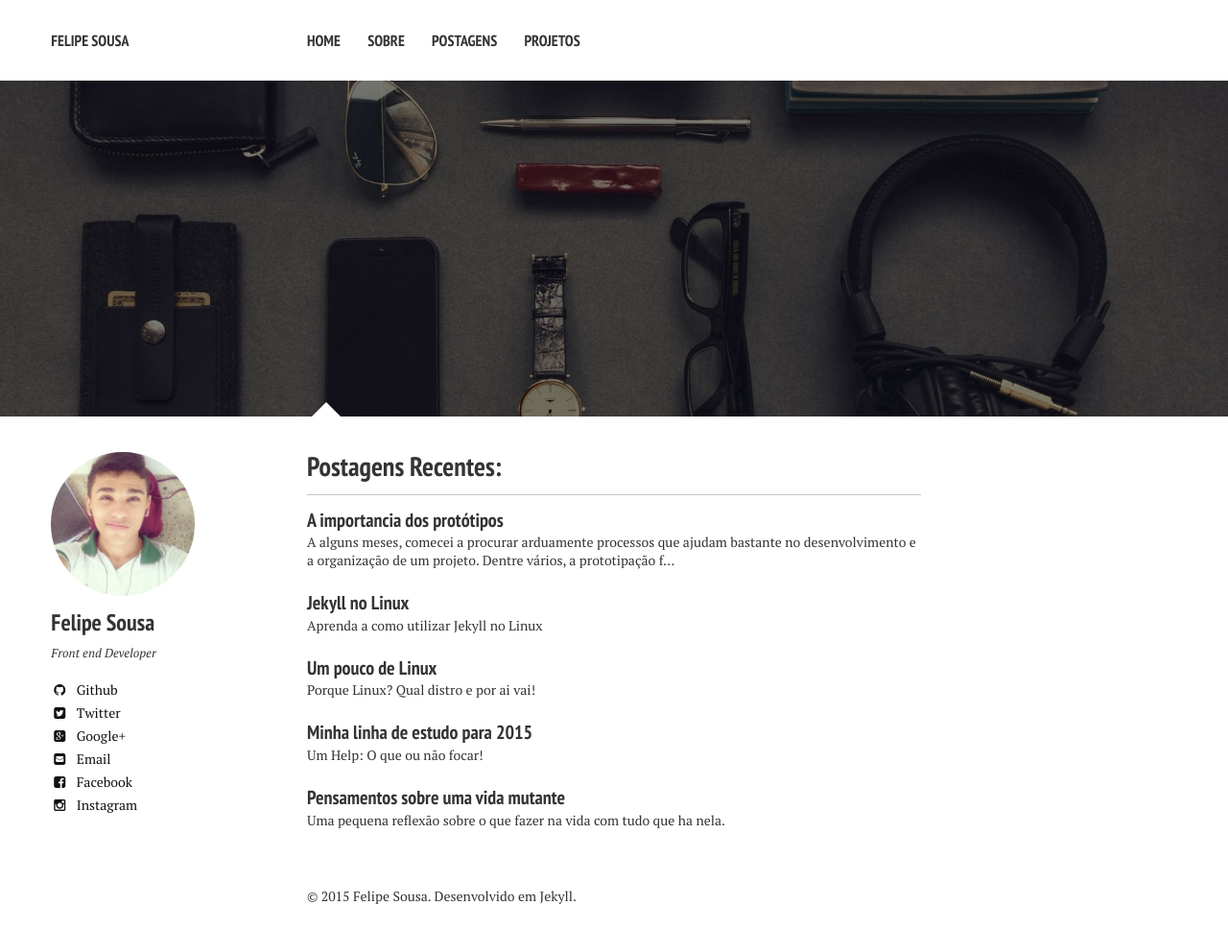
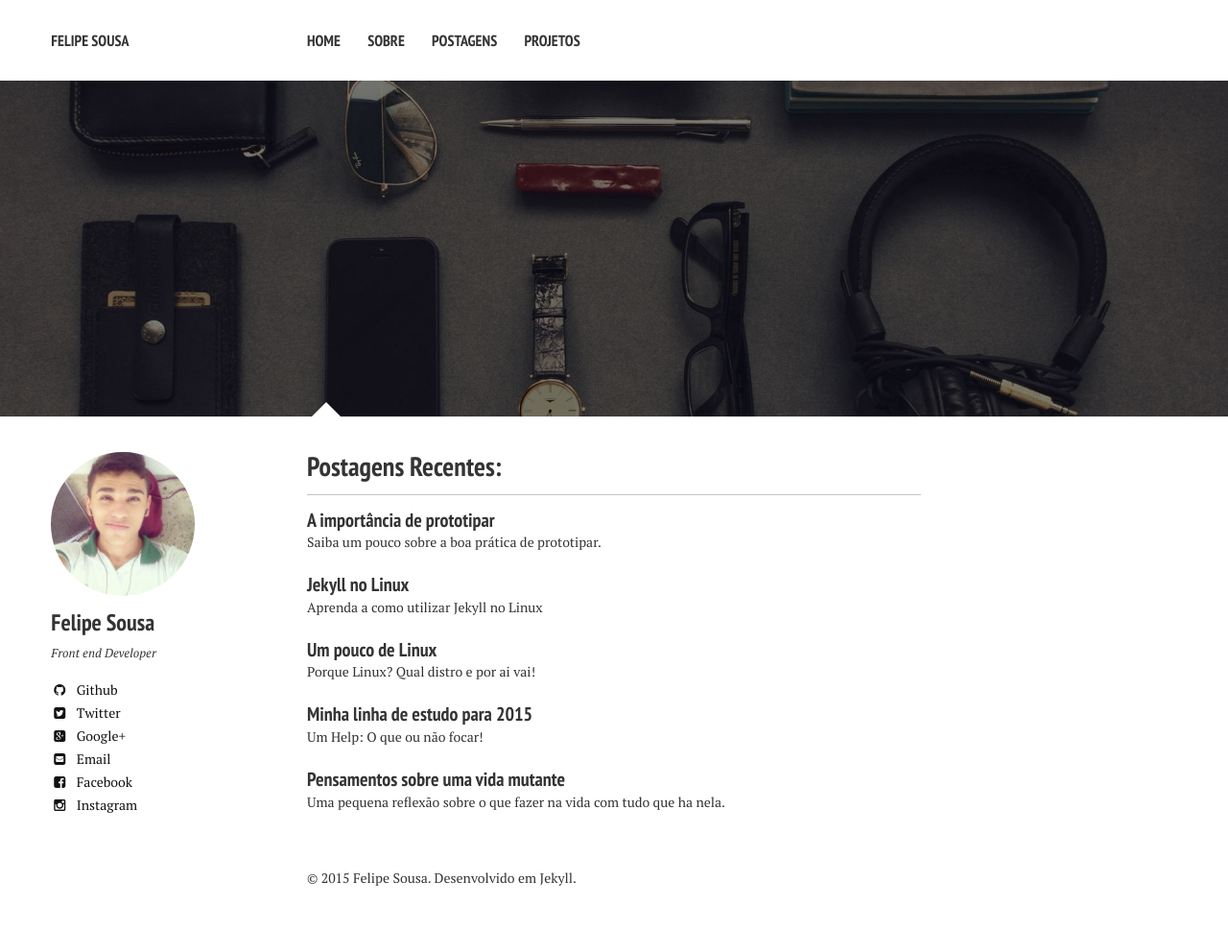
Before and after one commit to felipesousa/universal, a Jekyll site: the page built from index.md, in a window 1280 px wide. Shown: the whole page at 96% size. Built offline with Jekyll 4.4.1, drawn with Linux system fonts in a browser that asks for light colours; nearby versions of some CDN libraries.

Commit message:
update in post2

```diff
--- a/_posts/2015-04-10-Porque-Prototipar.md
+++ b/_posts/2015-04-10-Porque-Prototipar.md
@@ -1,10 +1,8 @@
 ---
 layout: post
-title: A importancia dos protótipos
-excerpt: "Qual a importância do uso da prototipação em nossos projetos?!"
+title: A importância de prototipar
+excerpt: "Saiba um pouco sobre a boa prática de prototipar."
 modified: 2015-04-10T114:27:07.573882-04:00
-categories: Organização
-excerpt:
 tags: [prototype, organizacao]
 comments: true
 image:
```
